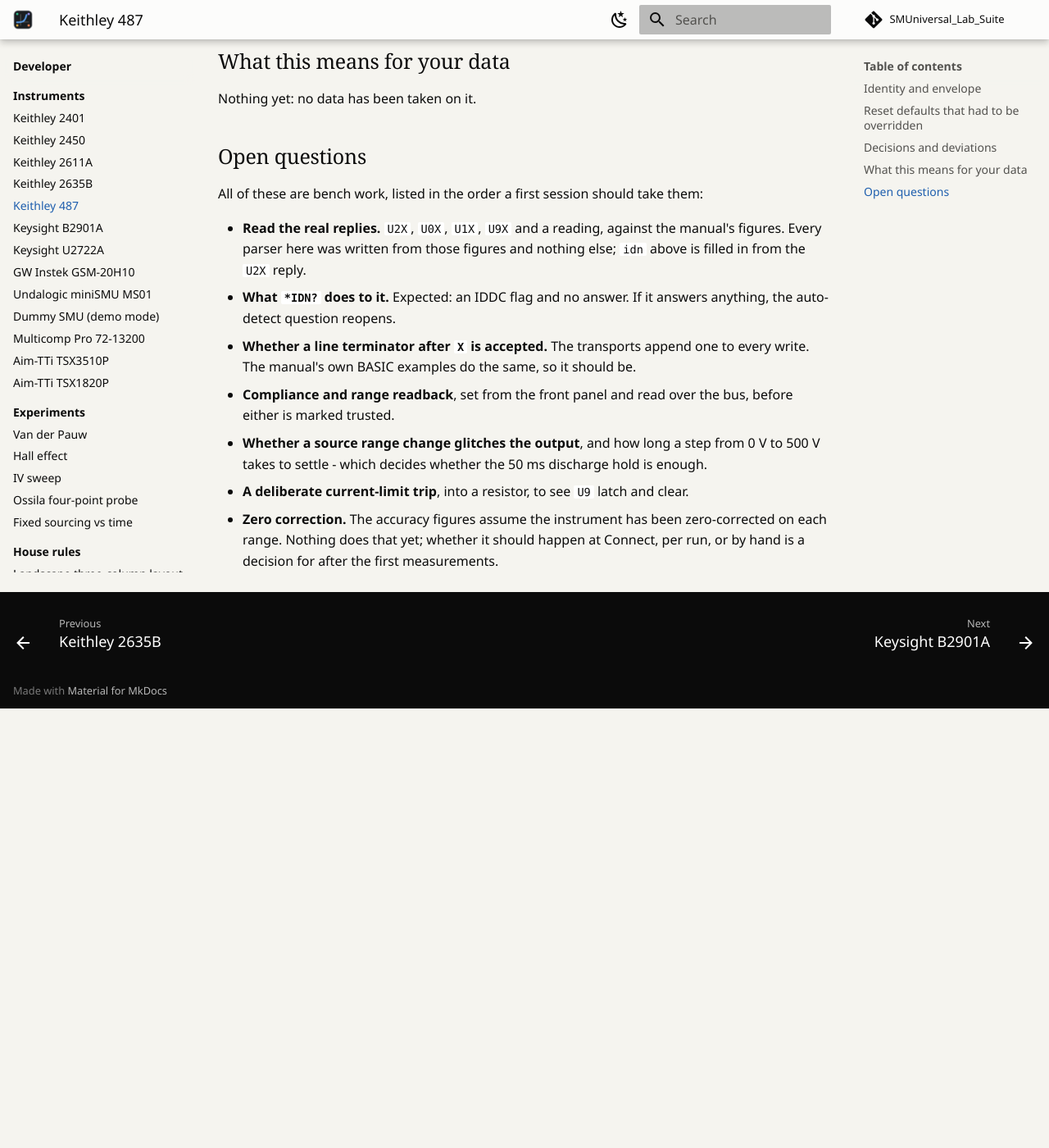
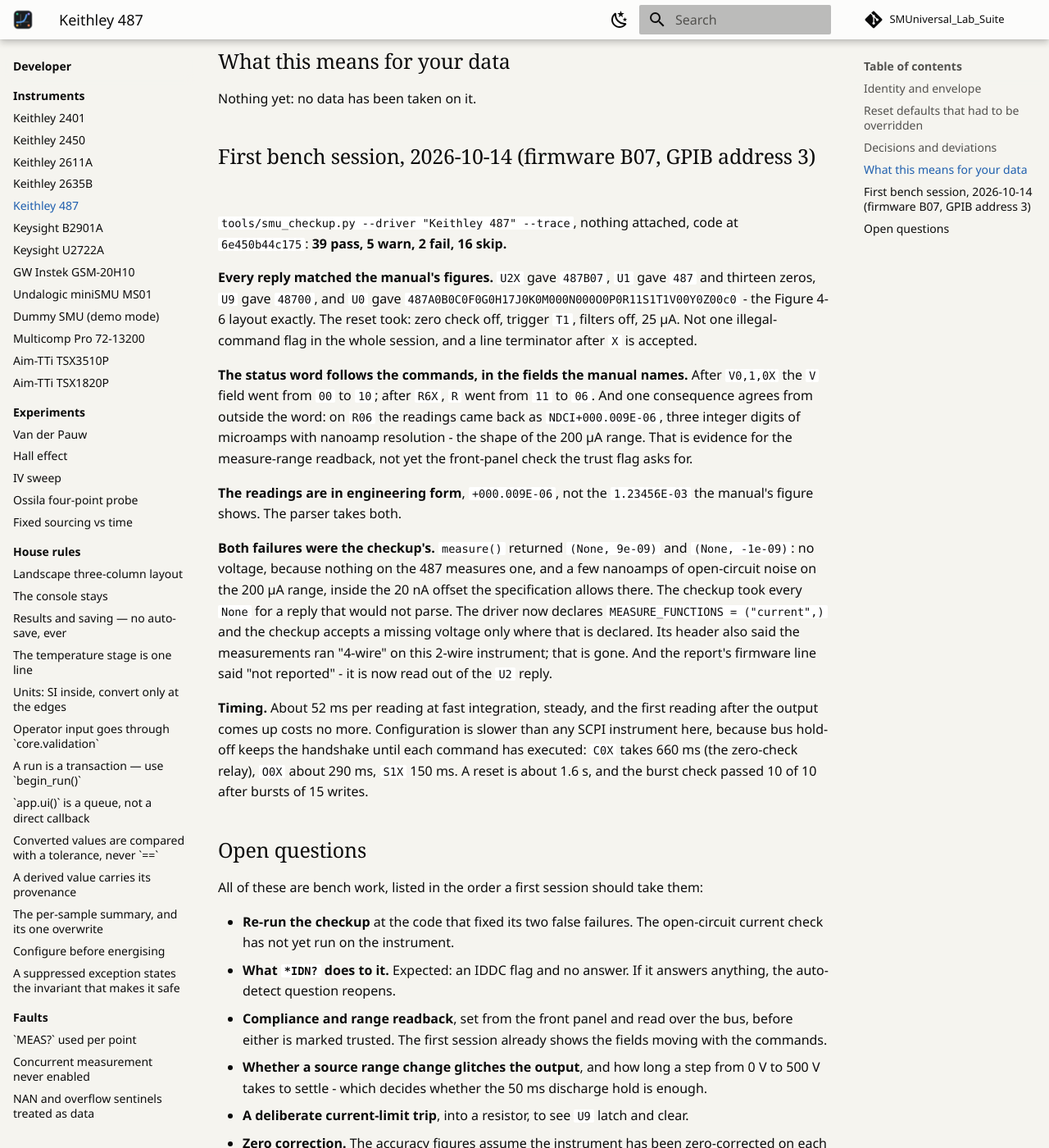
Before and after one commit to jcgutierrezg/SMUniversal_Lab_Suite, an MkDocs documentation site: the page built from docs/instruments/keithley-487.md, in a window 1280 px wide and 1400 px high, scrolled down 2745 px. Shown: the whole window at 82% size. Built offline with MkDocs 1.6.1 and Material for MkDocs 9.7.7, drawn with Linux system fonts in a browser that asks for light colours; comment, search, counter and statistics services are not loaded; before the commit the page ends 3609 px from its top, so only the background shows below that; some of the changed text lies outside the part shown.

Commit message:
Record the 487's first checkup and fix the checkup's two false failures
The first session, 2026-10-14, firmware B07: every reply matched the
manual's figures (U2 487B07, U1 and U9 clean, U0 in the Figure 4-6
layout), the reset took, and no illegal-command flag was raised.

Its two failures were the checkup's. measure() returned (None, 9e-09):
no voltage, because nothing on the 487 measures one, and correct
open-circuit noise. The checkup failed every None. The driver now
declares MEASURE_FUNCTIONS = ("current",), read by the checkup with a
default - kept off BaseInstrument so the fleet re-check about to happen
is not staled by it; the debt is recorded. The open-circuit check prints
the programmed level where no voltage was measured.

Also from the report: its header said the measurements ran 4-wire on
this 2-wire instrument (now silent where sensing is already 2-wire),
and its firmware line said "not reported" (the U2 reply now yields
B07). Tests pin the real replies, and a clean checkup against the fake.

The note records the session as failing, with the reason; the re-run
is owed.

Co-Authored-By: Claude Opus 5.5 <noreply@anthropic.com>

```diff
--- a/docs/guide/instruments/keithley-487.md
+++ b/docs/guide/instruments/keithley-487.md
@@ -11,7 +11,7 @@ source a current and it does not measure voltage, so it runs **IV sweeps
 in voltage mode and fixed-voltage traces**, and nothing else.
 
 <!-- generated:glance keithley-487 -->
-> **This instrument has never been checked against the software.** Never run against its instrument. Nothing on this page has been confirmed at a bench.
+> **The software for this instrument has changed since it was last checked against it.** The code has changed since the 2026-10-14 checkup, which was failing when it ran. The measurement may be fine; nobody has confirmed it. Run a checkup first - see [Running a checkup](../good-data/running-a-checkup.md).
 
 | At a glance | |
 |---|---|
@@ -20,7 +20,7 @@ in voltage mode and fixed-voltage traces**, and nothing else.
 | Power limit | none - full V and I together |
 | Smallest current range | 2 nA |
 | Smallest voltage range | 50.5 V |
-| Fastest reading | not measured |
+| Fastest reading | about 52 ms per reading at fast integration |
 | Integration (NPLC) | 0.1 to 1 |
 | Sweep runs on | the PC |
 | Sensing | 2-wire |
@@ -28,7 +28,7 @@ in voltage mode and fixed-voltage traces**, and nothing else.
 | Can disconnect when off (high-Z) | always - off opens the relay |
 | Says when it hits compliance | yes |
 | Connection | GPIB (GPIB-USB adapter) |
-| Checked against the instrument | **never** |
+| Checked against the instrument | **re-check** |
 | Runs Van der Pauw + Hall | **no** |
 | Runs IV sweep | yes |
 | Runs Fixed sourcing vs time | yes |
--- a/docs/instruments/keithley-487.md
+++ b/docs/instruments/keithley-487.md
@@ -2,20 +2,20 @@
 type: instrument
 title: "Keithley 487"
 driver_class: Keithley487
-idn: null
-idn_confirmed: false
+idn: "487B07"
+idn_confirmed: true
 physical: true
 maintenance: active
 
 # --- bench facts: hand-written, and the schema requires them -------------
-bench_ever: false
-last_bench: null
-bench_notes: null
-bench_code: null
-bench_result: null
-bench_result_note: null
+bench_ever: true
+last_bench: 2026-10-14
+bench_notes: "2026-10-14, first session, at 6e450b44c175, GPIB address 3, firmware B07, nothing attached: 39 pass, 5 warn, 2 fail, 16 skip. Every reply matched the manual's figures and the reset took; the two failures were the checkup's, not the instrument's - see the note"
+bench_code: "30cefc6e99f6"
+bench_result: fail
+bench_result_note: "measure() at 0 V and at 0.1 V returned (None, 9e-09) and (None, -1e-09): correct readings, failed by a checkup that took the 487's missing voltage for a reply that would not parse. The checkup was fixed the same day; the re-run is owed"
 bench_revalidated: null
-reading_time: null
+reading_time: "about 52 ms per reading at fast integration, one at a time over GPIB, measured 2026-10-14 with nothing attached on the 200 uA range"
 resolution: null
 best_for: "picoamp currents and high resistance, sourcing up to 505 V - IV sweeps and fixed-voltage traces only"
 connection: "GPIB (GPIB-USB adapter)"
@@ -62,11 +62,12 @@ the transport, so the 487 is never auto-detected: **choose "Keithley 487"
 from the manual driver list at Connect.** `MODEL_IDS` is empty on
 purpose, and `NO_IDN` in `tests/test_driver_contract.py` records why.
 
-Its identity question is `U2X`, which the manual says answers the model
-and firmware, `487A03` with two trailing blanks. `idn` above is `null`
-because nobody has read it off this unit yet. `reset()` asks it before it
-configures anything, and refuses an instrument that does not answer
-`487` - a 486 answers `486`, and is the same picoammeter with no source.
+Its identity question is `U2X`, which answers the model and firmware:
+**`487B07`** on this unit, read on 2026-10-14 - firmware B07. That is
+what `idn` above holds; it is not an `*IDN?` reply, because there is
+none. `reset()` asks it before it configures anything, and refuses an
+instrument that does not answer `487` - a 486 answers `486`, and is the
+same picoammeter with no source.
 
 | | |
 |---|---|
@@ -145,22 +146,59 @@ shows the status word with `V01` - a 2.5 mA limit - where Table 4-3 says
 
 Nothing yet: no data has been taken on it.
 
+## First bench session, 2026-10-14 (firmware B07, GPIB address 3)
+
+`tools/smu_checkup.py --driver "Keithley 487" --trace`, nothing attached,
+code at `6e450b44c175`: **39 pass, 5 warn, 2 fail, 16 skip.**
+
+**Every reply matched the manual's figures.** `U2X` gave `487B07`, `U1`
+gave `487` and thirteen zeros, `U9` gave `48700`, and `U0` gave
+`487A0B0C0F0G0H17J0K0M000N000O0P0R11S1T1V00Y0Z00c0` - the Figure 4-6
+layout exactly. The reset took: zero check off, trigger `T1`, filters
+off, 25 µA. Not one illegal-command flag in the whole session, and a
+line terminator after `X` is accepted.
+
+**The status word follows the commands, in the fields the manual
+names.** After `V0,1,0X` the `V` field went from `00` to `10`; after
+`R6X`, `R` went from `11` to `06`. And one consequence agrees from
+outside the word: on `R06` the readings came back as `NDCI+000.009E-06`,
+three integer digits of microamps with nanoamp resolution - the shape of
+the 200 µA range. That is evidence for the measure-range readback, not
+yet the front-panel check the trust flag asks for.
+
+**The readings are in engineering form**, `+000.009E-06`, not the
+`1.23456E-03` the manual's figure shows. The parser takes both.
+
+**Both failures were the checkup's.** `measure()` returned
+`(None, 9e-09)` and `(None, -1e-09)`: no voltage, because nothing on
+the 487 measures one, and a few nanoamps of open-circuit noise on the
+200 µA range, inside the 20 nA offset the specification allows there.
+The checkup took every `None` for a reply that would not parse. The
+driver now declares `MEASURE_FUNCTIONS = ("current",)` and the checkup
+accepts a missing voltage only where that is declared. Its header also
+said the measurements ran "4-wire" on this 2-wire instrument; that is
+gone. And the report's firmware line said "not reported" - it is now
+read out of the `U2` reply.
+
+**Timing.** About 52 ms per reading at fast integration, steady, and the
+first reading after the output comes up costs no more. Configuration is
+slower than any SCPI instrument here, because bus hold-off keeps the
+handshake until each command has executed: `C0X` takes 660 ms (the
+zero-check relay), `O0X` about 290 ms, `S1X` 150 ms. A reset is about
+1.6 s, and the burst check passed 10 of 10 after bursts of 15 writes.
+
 ## Open questions
 
 All of these are bench work, listed in the order a first session
 should take them:
 
-- **Read the real replies.** `U2X`, `U0X`, `U1X`, `U9X` and a reading,
-  against the manual's figures. Every parser here was written from those
-  figures and nothing else; `idn` above is filled in from the `U2X`
-  reply.
+- **Re-run the checkup** at the code that fixed its two false failures.
+  The open-circuit current check has not yet run on the instrument.
 - **What `*IDN?` does to it.** Expected: an IDDC flag and no answer. If
   it answers anything, the auto-detect question reopens.
-- **Whether a line terminator after `X` is accepted.** The transports
-  append one to every write. The manual's own BASIC examples do the same,
-  so it should be.
 - **Compliance and range readback**, set from the front panel and read
-  over the bus, before either is marked trusted.
+  over the bus, before either is marked trusted. The first session
+  already shows the fields moving with the commands.
 - **Whether a source range change glitches the output**, and how long a
   step from 0 V to 500 V takes to settle - which decides whether the
   50 ms discharge hold is enough.
--- a/docs/open/checkup-owed.md
+++ b/docs/open/checkup-owed.md
@@ -18,7 +18,7 @@ This compares a digest of what the driver's **code does** against the `bench_cod
 | Keithley 2401 | `drivers/keithley_2401.py` | stale | the code has changed since the 2026-09-16 checkup |
 | Keithley 2611A | `drivers/keithley_2611a.py` | stale | the code has changed since the 2026-09-16 checkup |
 | Keithley 2635B | `drivers/keithley_2635b.py` | stale | the code has changed since the 2026-09-16 checkup |
-| Keithley 487 | `drivers/keithley_487.py` | unverified | never run against its instrument |
+| Keithley 487 | `drivers/keithley_487.py` | stale | the code has changed since the 2026-10-14 checkup, which was failing when it ran |
 | Keysight B2901A | `drivers/keysight_b2901a.py` | stale | the code has changed since the 2026-09-16 checkup |
 | Keysight U2722A | `drivers/keysight_u2722a.py` | stale | the code has changed since the 2026-09-16 checkup |
 | Multicomp Pro 72-13200 | `drivers/multicomp_72_13200.py` | stale | the code has changed since the 2026-10-07 checkup |
```
Also changed, not shown: CHANGELOG.md (+6 -0 lines), docs/guide/instruments/index.md (+2 -2 lines), docs/open/technical-debt.md (+1 -0 lines), 5 other files.
